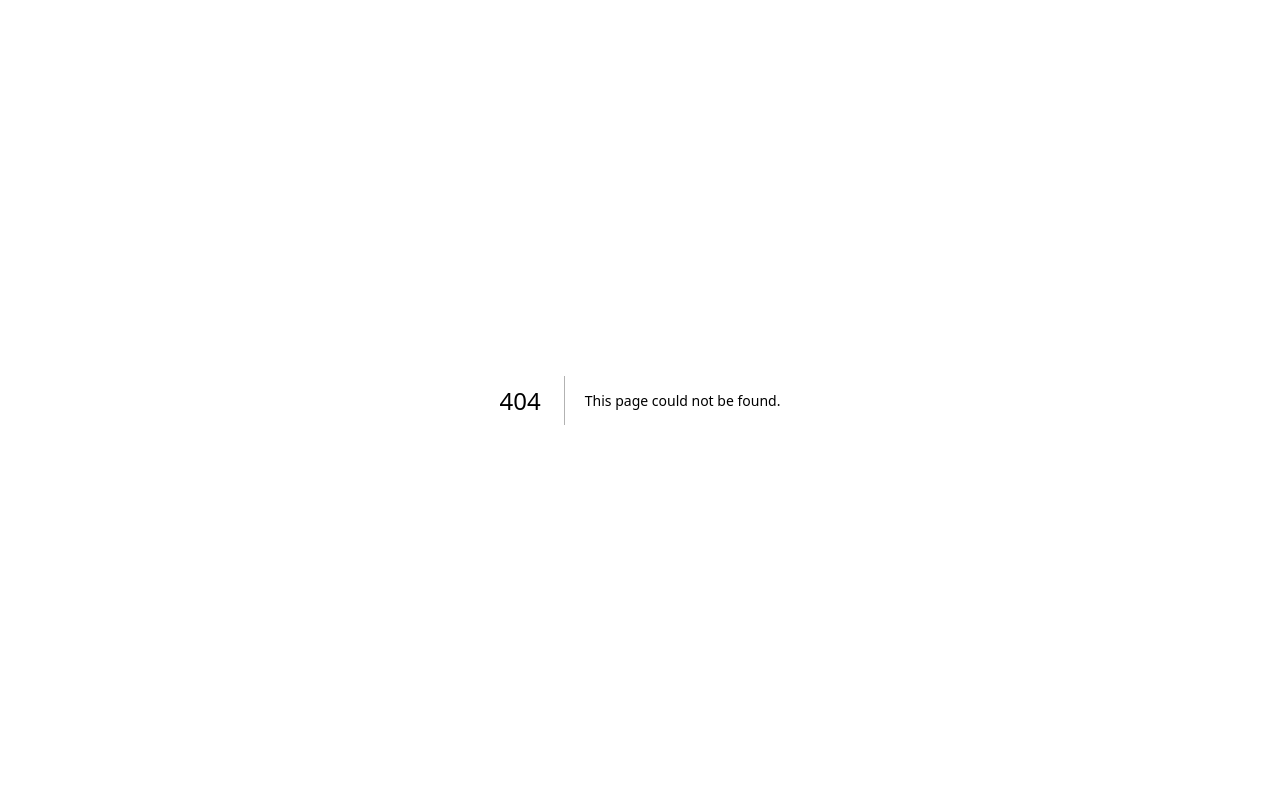
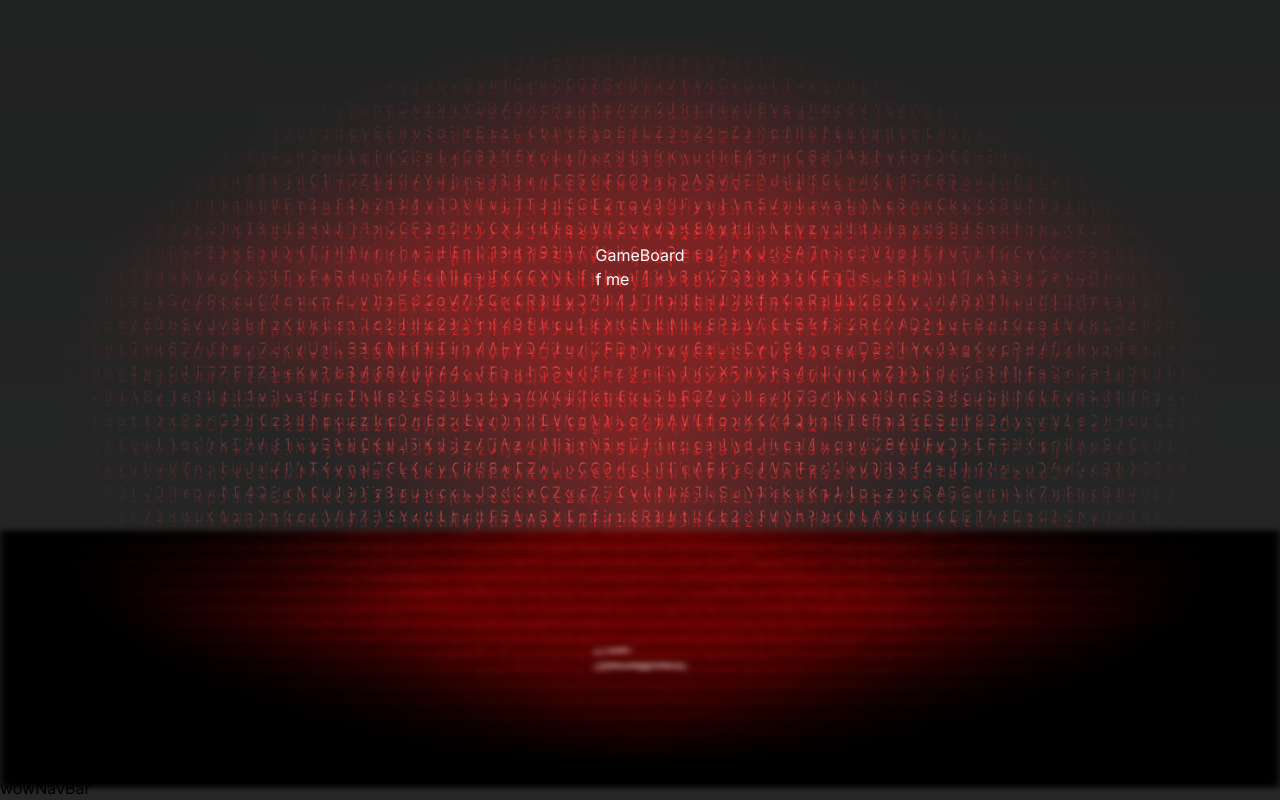
Before and after one commit to amkarkhi/Personal, a Next.js app: page /me/game in a window 1280 px wide. Before the commit this address had no page. Built offline with nearby package versions, Linux system fonts and the light colour scheme.

Commit message:
changing styles and stuff

```diff
--- a/app/globals.css
+++ b/app/globals.css
@@ -25,3 +25,16 @@ body {
     )
     rgb(var(--background-start-rgb));
 }
+
+
+.animate-blink-opacity{
+/*animation:fadestuff 3s cubic-bezier(0.7, 0.1, 0.6, 0.9) infinite;*/
+animation:fadestuff 3s ease-in infinite;
+}
+
+
+@keyframes fadestuff {
+   50%{
+      opacity:.7
+   }
+}
--- a/app/layout.tsx
+++ b/app/layout.tsx
@@ -1,3 +1,4 @@
+import NavBar from '@/components/visitcard/views/NavBar'
 import './globals.css'
 import type { Metadata } from 'next'
 import { Inter } from 'next/font/google'
@@ -16,7 +17,9 @@ export default function RootLayout({
 }) {
   return (
     <html lang="en">
-      <body className={inter.className}>{children}</body>
+      <body className={inter.className}>{children}
+      <NavBar/>
+      </body>
     </html>
   )
 }
--- /dev/null
+++ b/app/me/game/page.tsx
@@ -0,0 +1,8 @@
+import GameBoard from '@/components/visitcard/GameComponent/Snake/GameBoard'
+import React from 'react'
+
+const page = () => {
+   return <GameBoard />
+}
+
+export default page
--- a/app/me/layout.tsx
+++ b/app/me/layout.tsx
@@ -1,4 +1,5 @@
 import BinaryView from '@/components/visitcard/views/BinaryView'
+import MainView from '@/components/visitcard/views/MainView'
 import type { Metadata } from 'next'
 
 
@@ -13,6 +14,11 @@ export default function RootLayout({
    children: React.ReactNode
 }) {
    return (
-      <section className="h-screen w-screen relative overflow-hidden">{children}</section>
+      <section className="h-screen w-screen relative overflow-hidden">
+         <MainView>
+            {children}
+            <BinaryView/>
+         </MainView>
+      </section>
    )
 }
--- a/app/me/page.tsx
+++ b/app/me/page.tsx
@@ -1,13 +1,6 @@
 import Visitcard from "@/components/visitcard/Visitcard";
-import BinaryView from "@/components/visitcard/views/BinaryView";
-import MainView from "@/components/visitcard/views/MainView";
 
 export default function Home() {
-   return (
+   return <Visitcard />
 
-      <MainView>
-         <Visitcard/>
-         <BinaryView/>
-      </MainView>
-   )
 }
--- a/assets/colors.ts
+++ b/assets/colors.ts
@@ -8,5 +8,7 @@ export const colors = {
    Indigo: "#2D206A",
    Black: "#0B0414",
    Magenta: "#BA1482",
-   Navy: "#1E093D"
+   Navy: "#1E093D",
+   sepehrOrange:"#dc280bc7",
+   border:"#000"
 }
--- /dev/null
+++ b/components/visitcard/GameComponent/Snake/GameBoard.tsx
@@ -0,0 +1,12 @@
+import React from 'react'
+
+const GameBoard = () => {
+   return (
+      <div style={{ color: "white" }}>
+         GameBoard
+         <p>f me</p>
+      </div>
+   )
+}
+
+export default GameBoard
--- /dev/null
+++ b/components/visitcard/LoadingComponent.tsx
@@ -0,0 +1,14 @@
+
+
+const LoadingComponent = () => <div style={{
+   position: 'fixed',
+   inset: 0,
+   backgroundColor: '#000',
+   zIndex: 1000,
+   content: "",
+   transition: "all ease 200ms"
+}} />
+
+
+
+export default LoadingComponent
--- a/components/visitcard/Visitcard.tsx
+++ b/components/visitcard/Visitcard.tsx
@@ -6,7 +6,7 @@ const Visitcard: React.FC = () => {
          style={{
             width: 300,
             aspectRatio: 16 / 9,
-            border: `2px solid ${colors.Violet}`,
+            border: `2px solid ${colors.border}`,
             padding: 15,
             display: "flex",
             flexDirection: "column",
@@ -14,15 +14,25 @@ const Visitcard: React.FC = () => {
             alignItems: "center",
             gap: 10,
             zIndex: 10,
-            backgroundColor: colors.Navy,
+            backgroundColor: colors.sepehrOrange,
             opacity: 0.9,
-            borderRadius:3,
+            borderRadius: 3,
             perspective: 1000,
             boxShadow: "0 30vh 50px 4px black",
          }}
       >
          <h1 className="text-2xl">Amin Karkhi</h1>
          <h2 className="text-1xl">Software Engineer</h2>
+         <h3 className="text-1xl">Full Stack Developer</h3>
+         <span style={{
+            display: 'flex',
+            flexDirection: 'row',
+            gap: 10,
+         }}>
+            <h4 className="text-xs">FrontEnd</h4>
+            <h4 className="text-xs">BackEnd</h4>
+            <h4 className="text-xs">DevOps</h4>
+         </span>
       </div>
    );
 };
--- a/components/visitcard/views/BinaryView.tsx
+++ b/components/visitcard/views/BinaryView.tsx
@@ -1,21 +1,25 @@
 "use client"
 
-import React, { useEffect, useRef } from 'react'
+import React, { useEffect, useRef, useState } from 'react'
+import LoadingComponent from '../LoadingComponent';
 
 const BinaryView = () => {
+   const [loading, setLoading] = useState(true);
 
    const ref = useRef<HTMLDivElement>(null)
+
    useEffect(() => {
       const t = setInterval(() => {
          if (ref.current) {
             ref.current.innerText = `${generaterandomStrong(ref.current.getBoundingClientRect().width * ref.current.getBoundingClientRect().height / 100)}`
          }
       }, 100)
+      setLoading(false)
       return () => { clearInterval(t) }
    }, [ref]);
 
-   return (
-      <div className="bg-black fixed inset-0 z-0 break-words w-screen h-screen text-red-500 overflow-hidden isolate" >
+   return loading ? <LoadingComponent/>: (
+      <div style={{ zIndex: -1 }} className="animate-blink-opacity  bg-black fixed inset-0 z-0 break-words w-screen h-screen text-red-500 overflow-hidden isolate" >
          <div ref={ref}
             style={{
                WebkitMaskImage: "radial-gradient(circle at 50% 50%,black 10%, transparent 80%)",
--- a/components/visitcard/views/MainView.tsx
+++ b/components/visitcard/views/MainView.tsx
@@ -8,8 +8,8 @@ const MainView = (props: PropsWithChildren) => {
             className="absolute inset-0 w-full h-2/3 flex flex-col items-center justify-center rounded-s overflow-hidden">
             {props.children}
          </div>
-         <div style={{ transform: "rotateX(130deg) skewX(0deg) skewY(0deg)",bottom:"-8%" }}
-            className="absolute h-1/2 w-full flex flex-col items-center justify-center border-white border-solid border-b-2 blur-sm overflow-hidden bg-black">
+         <div style={{ transform: "rotateX(130deg) skewX(0deg) skewY(0deg)", bottom: "-7.4%" }}
+            className="absolute h-1/2 w-full flex flex-col items-center justify-center blur-sm overflow-hidden bg-black">
             {props.children}
          </div>
       </div>
--- /dev/null
+++ b/components/visitcard/views/NavBar.tsx
@@ -0,0 +1,16 @@
+import React from 'react'
+
+const NavBar = () => {
+   return (
+      <nav style={{
+         position: "fixed",
+         zIndex: 100,
+         bottom: 0,
+         width: "100vw",
+      }}>
+         <button type={"button"} >wow</button>
+         NavBar</nav>
+   )
+}
+
+export default NavBar
```
